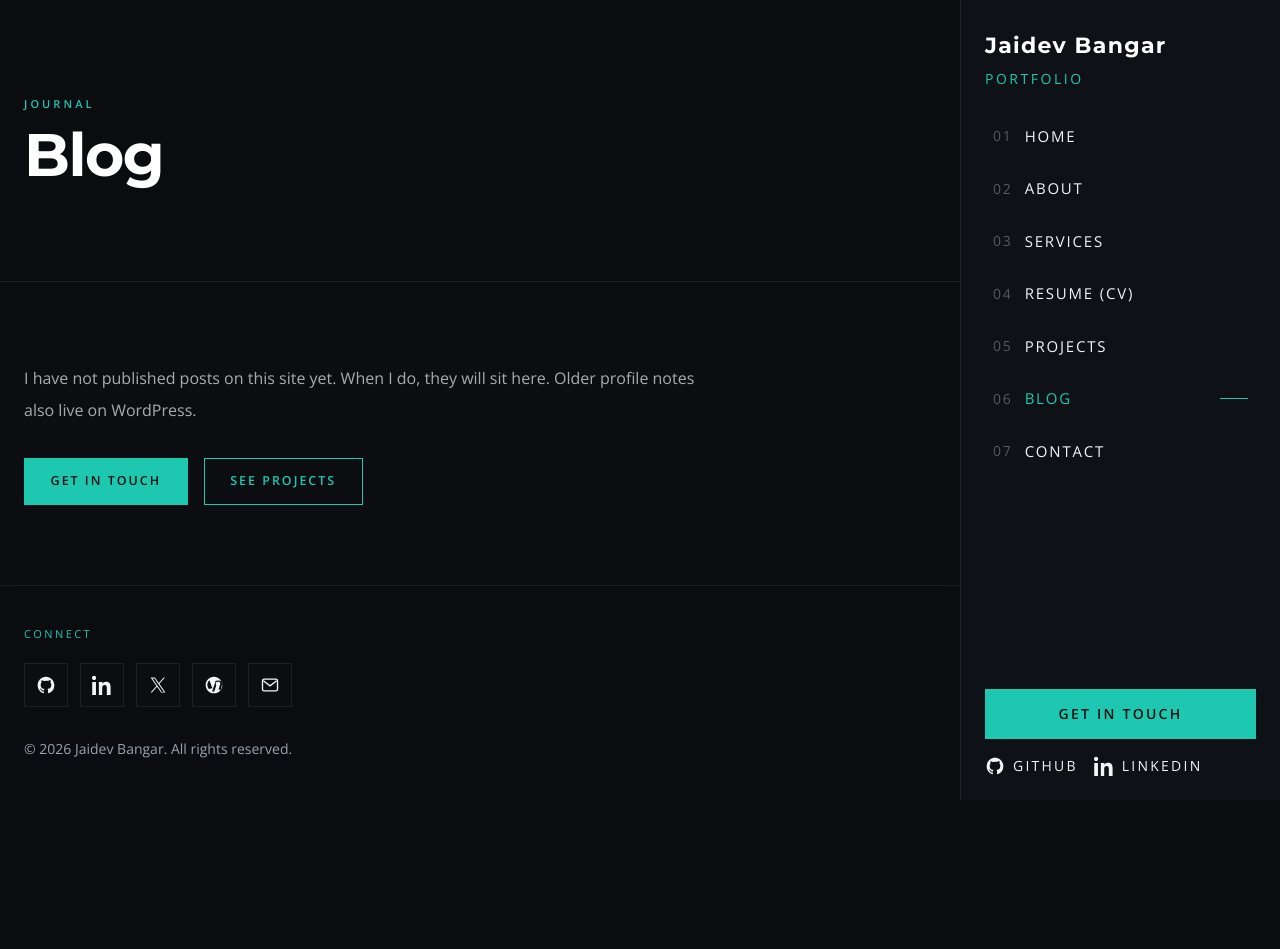
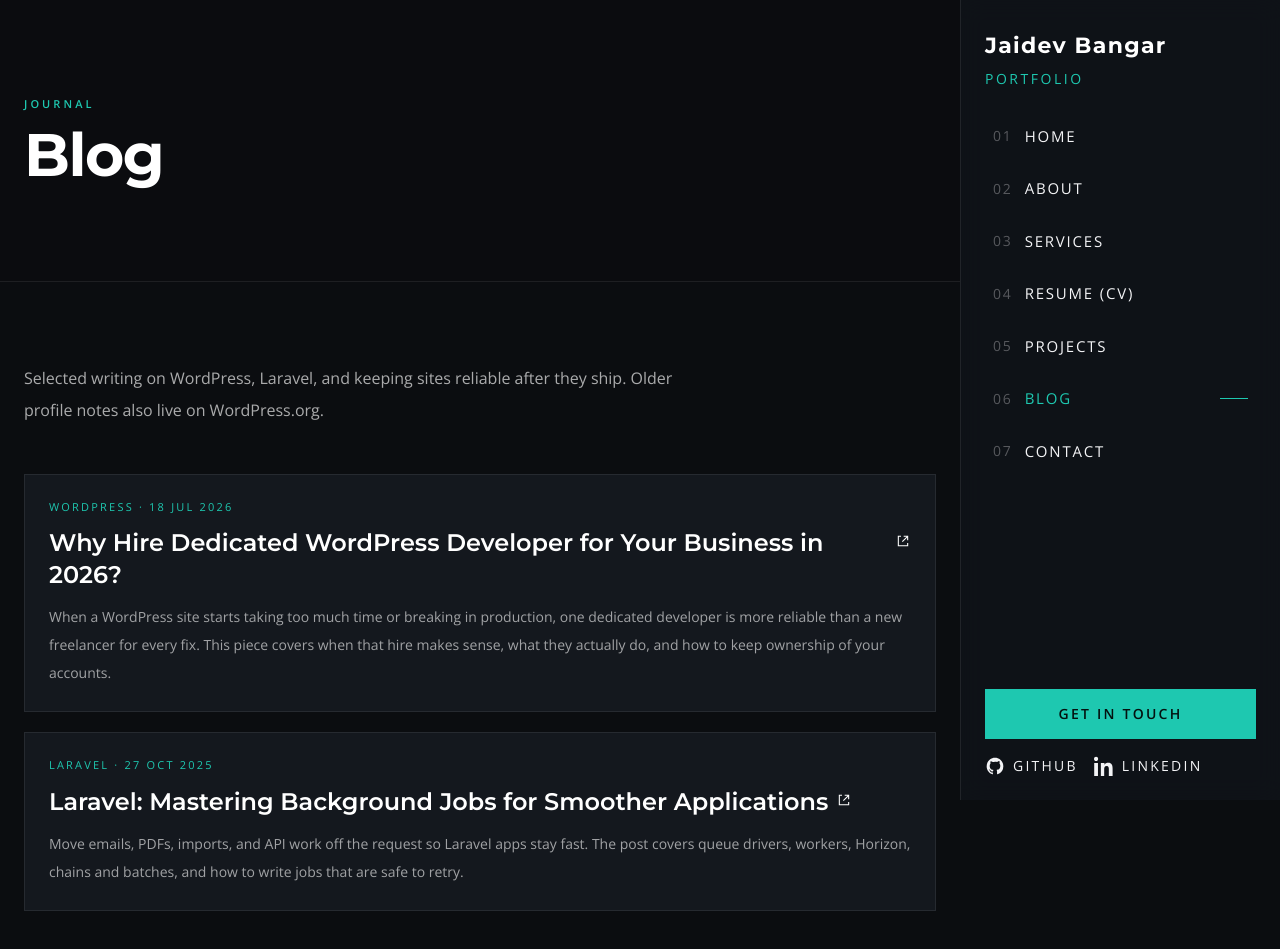
Before and after one commit to jbangar-solaxes/jaidevbangar, a Next.js app: page /blog in a window 1280 px wide. Shown: the top 949 px of the page. Before the commit the page ends 800 px from the top, so only its background shows below. Built offline with nearby package versions, Linux system fonts and the light colour scheme.

Commit message:
Added blog links

```diff
--- a/app/blog/page.tsx
+++ b/app/blog/page.tsx
@@ -1,8 +1,9 @@
 import type { Metadata } from "next";
 import Link from "next/link";
+import { ExternalIcon } from "@/components/Icons";
 import { PageLayout } from "@/components/PageLayout";
 import { Reveal } from "@/components/Reveal";
-import { site } from "@/lib/site";
+import { posts, site } from "@/lib/site";
 
 export const metadata: Metadata = {
   title: "Blog",
@@ -27,14 +28,39 @@ export default function BlogPage() {
       <div className="mx-auto max-w-5xl px-6 py-16 sm:py-20">
         <Reveal>
           <p className="max-w-2xl leading-8 text-white/65">
-            I have not published posts on this site yet. When I do, they will
-            sit here. Older profile notes also live on{" "}
+            Selected writing on WordPress, Laravel, and keeping sites reliable
+            after they ship. Older profile notes also live on{" "}
             <a href={site.wordpress} target="_blank" rel="noreferrer" className="text-accent">
-              WordPress
+              WordPress.org
             </a>
             .
           </p>
-          <div className="mt-8 flex flex-wrap gap-4">
+        </Reveal>
+        <div className="mt-12 grid gap-5">
+          {posts.map((post, index) => (
+            <Reveal key={post.href} delay={index * 70}>
+              <article className="card-lift flex h-full flex-col border border-line bg-surface p-6">
+                <p className="font-sans text-[11px] tracking-[0.2em] text-accent uppercase">
+                  {post.category} · {post.date}
+                </p>
+                <h2 className="mt-3 font-display text-2xl font-semibold text-white">
+                  <a
+                    href={post.href}
+                    target="_blank"
+                    rel="noreferrer"
+                    className="inline-flex items-start gap-2 no-underline hover:text-accent"
+                  >
+                    {post.title}
+                    <ExternalIcon className="mt-1.5 h-4 w-4 shrink-0" />
+                  </a>
+                </h2>
+                <p className="mt-3 flex-1 text-sm leading-7 text-white/60">{post.summary}</p>
+              </article>
+            </Reveal>
+          ))}
+        </div>
+        <Reveal delay={140}>
+          <div className="mt-10 flex flex-wrap gap-4">
             <Link href="/contact" className="btn btn-solid">
               Get in touch
             </Link>
--- a/lib/site.ts
+++ b/lib/site.ts
@@ -407,3 +407,22 @@ export const projects = [
     tags: ["Web"],
   },
 ];
+
+export const posts = [
+  {
+    title: "Why Hire Dedicated WordPress Developer for Your Business in 2026?",
+    date: "18 Jul 2026",
+    category: "WordPress",
+    href: "https://solaxes.com/hire-dedicated-wordpress-developer/",
+    summary:
+      "When a WordPress site starts taking too much time or breaking in production, one dedicated developer is more reliable than a new freelancer for every fix. This piece covers when that hire makes sense, what they actually do, and how to keep ownership of your accounts.",
+  },
+  {
+    title: "Laravel: Mastering Background Jobs for Smoother Applications",
+    date: "27 Oct 2025",
+    category: "Laravel",
+    href: "https://technicaljai.com/laravel-masterig-background-jobs-for-smoother-applications/",
+    summary:
+      "Move emails, PDFs, imports, and API work off the request so Laravel apps stay fast. The post covers queue drivers, workers, Horizon, chains and batches, and how to write jobs that are safe to retry.",
+  },
+];
```
